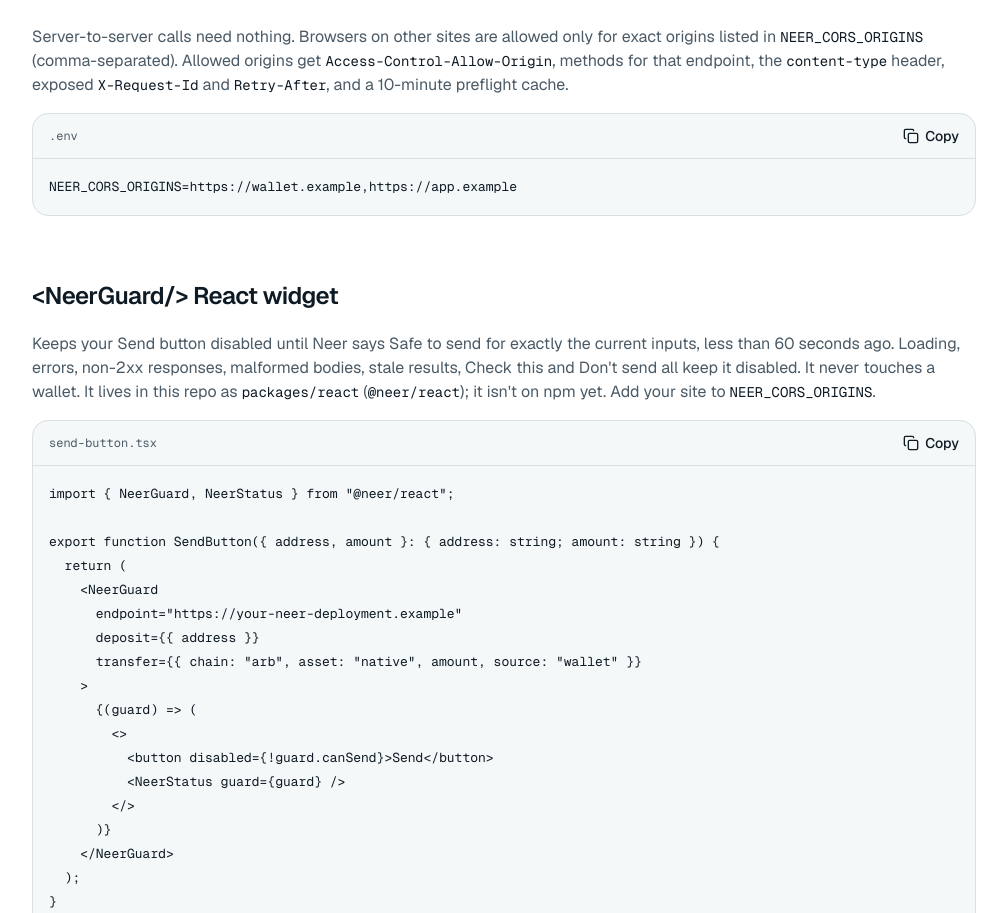
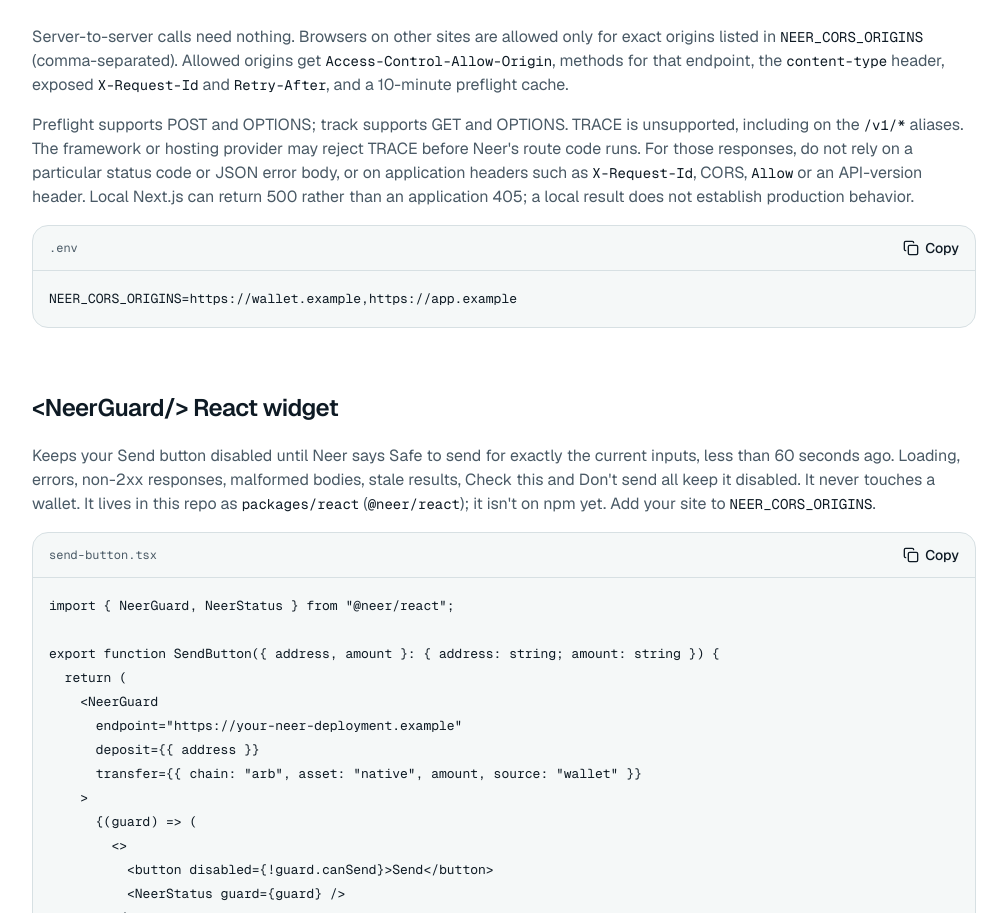
Before and after one commit to onlysniper447-stack/neer, a Next.js app in the folder apps/web/: page /developers in a window 1280 px wide. Shown: the part 7870-8783 px from the top of the page, without its empty margins (272-1279 px from the left). Built offline with nearby package versions, Linux system fonts and the light colour scheme.

Commit message:
Document unsupported TRACE behavior on public API routes

```diff
--- a/apps/web/app/developers/page.tsx
+++ b/apps/web/app/developers/page.tsx
@@ -232,6 +232,12 @@ export default async function DevelopersPage() {
               <code className="font-mono text-sm text-ink">content-type</code> header, exposed <code className="font-mono text-sm text-ink">X-Request-Id</code> and{" "}
               <code className="font-mono text-sm text-ink">Retry-After</code>, and a 10-minute preflight cache.
             </p>
+            <p className="mt-4 text-muted">
+              Preflight supports POST and OPTIONS; track supports GET and OPTIONS. TRACE is unsupported, including on the <code className="font-mono text-sm text-ink">/v1/*</code> aliases.
+              The framework or hosting provider may reject TRACE before Neer&apos;s route code runs. For those responses, do not rely on a particular status code or JSON error body, or on application headers such as{" "}
+              <code className="font-mono text-sm text-ink">X-Request-Id</code>, CORS, <code className="font-mono text-sm text-ink">Allow</code> or an API-version header.
+              Local Next.js can return 500 rather than an application 405; a local result does not establish production behavior.
+            </p>
             <CodeBlock className="mt-4" code={"NEER_CORS_ORIGINS=https://wallet.example,https://app.example"} title=".env" />
           </Section>
 
```
